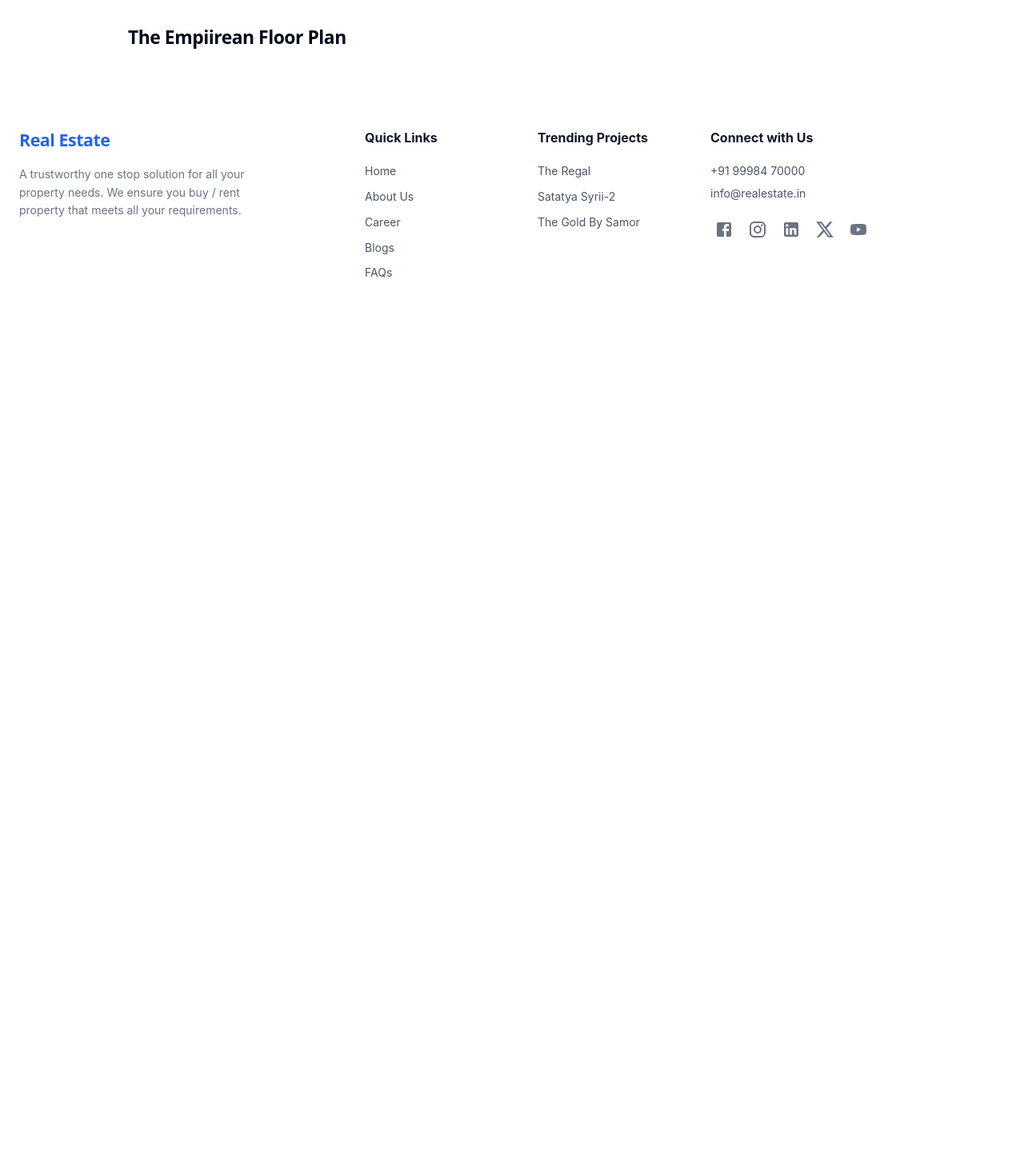
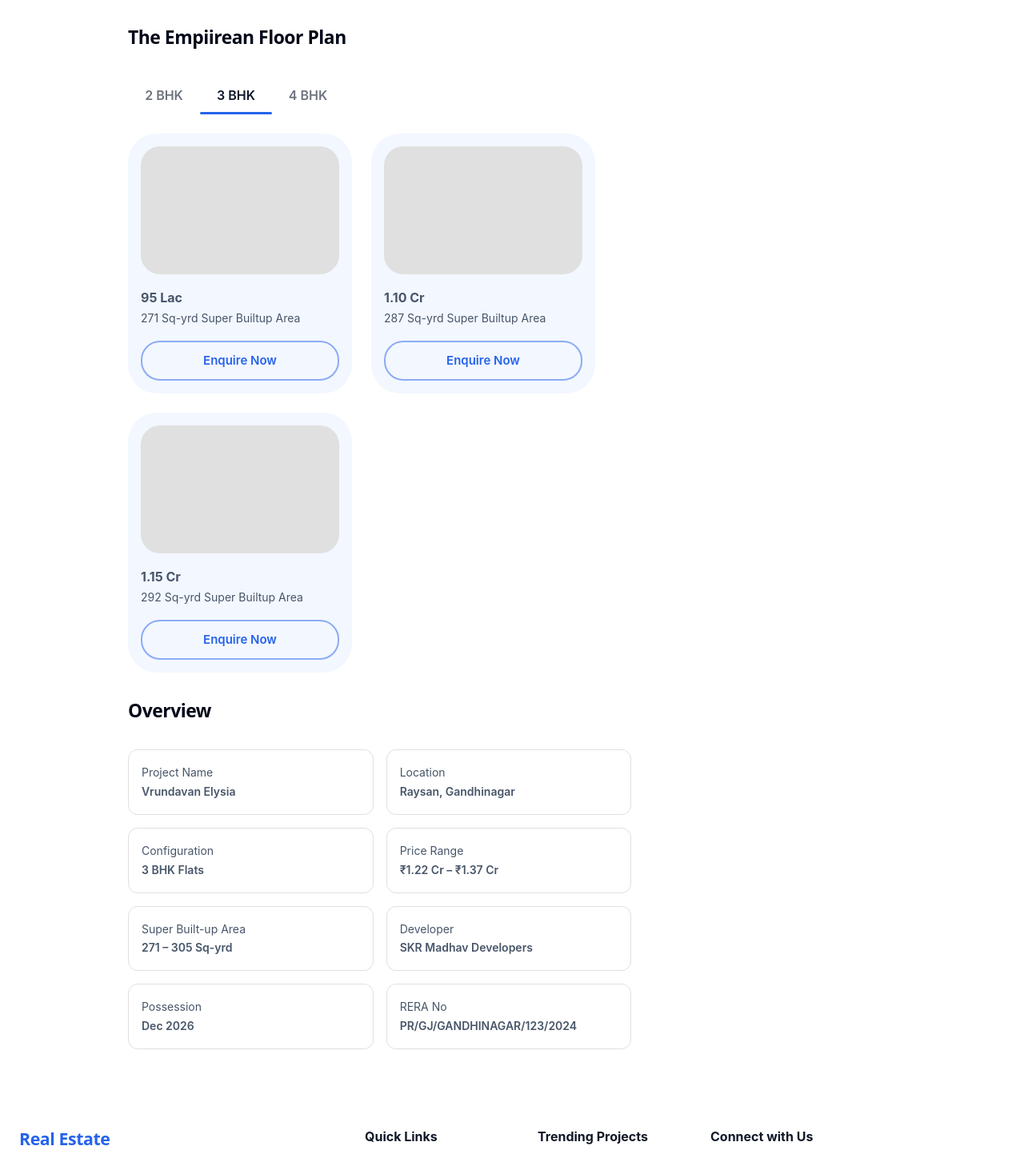
Before and after one commit to umang-kanhasoft/realEstateFrontend, a Next.js app: page /1/1/1 in a window 1280 px wide. Shown: the part 1007-2450 px from the top of the page at 80% size. Before the commit the page ends 1400 px from the top, so only its background shows below. Built offline with nearby package versions, Linux system fonts and the light colour scheme; no server answers.

Commit message:
Add new data

```diff
--- /dev/null
+++ b/src/app/[city]/[locality]/[projectSlug]/FloorPlans.tsx
@@ -0,0 +1,60 @@
+import { Box, Typography, Button } from "@mui/material";
+
+const data = {
+    2: [
+        { price: "65 Lac", area: "271 Sq-yrd" },
+        { price: "75 Lac", area: "287 Sq-yrd" },
+        { price: "80 Lac", area: "292 Sq-yrd" },
+    ],
+    3: [
+        { price: "95 Lac", area: "271 Sq-yrd" },
+        { price: "1.10 Cr", area: "287 Sq-yrd" },
+        { price: "1.15 Cr", area: "292 Sq-yrd" },
+    ],
+    4: [
+        { price: "1.22 Cr", area: "271 Sq-yrd" },
+        { price: "₹1.29 Cr", area: "287 Sq-yrd" },
+        { price: "₹1.31 Cr", area: "292 Sq-yrd" },
+    ],
+};
+
+function FloorPlans({ bhk }: { bhk: string }) {
+    return (
+        <Box display="flex" gap={3} flexWrap="wrap">
+            {data[bhk]?.map((item: { price: string; area: string }, index: number) => (
+                <Box
+                    key={index}
+                    sx={{
+                        width: 280,
+                        backgroundColor: "#f3f7ff",
+                        borderRadius: 3,
+                        p: 2,
+                    }}
+                >
+                    <Box
+                        sx={{
+                            height: 160,
+                            backgroundColor: "#e0e0e0",
+                            borderRadius: 2,
+                            mb: 2,
+                        }}
+                    />
+
+                    <Typography fontWeight={700}>{item.price}</Typography>
+                    <Typography variant="body2" color="text.secondary">
+                        {item.area} Super Builtup Area
+                    </Typography>
+
+                    <Button
+                        fullWidth
+                        variant="outlined"
+                        sx={{ mt: 2, borderRadius: 2 }}
+                    >
+                        Enquire Now
+                    </Button>
+                </Box>
+            ))}
+        </Box>
+    );
+}
+export default FloorPlans;
--- a/src/app/[city]/[locality]/[projectSlug]/page.tsx
+++ b/src/app/[city]/[locality]/[projectSlug]/page.tsx
@@ -9,6 +9,9 @@ const projectDetail = {
     "detail": "4, 5 BHK Flat for sale in&nbsp;Chharodi, Ahmedabad",
     "devloper": "Pravish Group"
 }
+import Tabs from '@mui/material/Tabs';
+import Tab from '@mui/material/Tab';
+import FloorPlans from "./FloorPlans";
 
 const projectDescription = [
     {
@@ -23,10 +26,24 @@ const projectDescription = [
         "price": "Sold Out"
     }
 ]
+const overviewData = [
+    { label: "Project Name", value: "Vrundavan Elysia" },
+    { label: "Location", value: "Raysan, Gandhinagar" },
+    { label: "Configuration", value: "3 BHK Flats" },
+    { label: "Price Range", value: "₹1.22 Cr – ₹1.37 Cr" },
+    { label: "Super Built-up Area", value: "271 – 305 Sq-yrd" },
+    { label: "Developer", value: "SKR Madhav Developers" },
+    { label: "Possession", value: "Dec 2026" },
+    { label: "RERA No", value: "PR/GJ/GANDHINAGAR/123/2024" },
+];
 
 export default function ProjectPage() {
     const { city, locality, projectSlug } = useParams();
+    const [value, setValue] = useState("3");
 
+    const handleChange = (event: any, newValue: any) => {
+        setValue(newValue);
+    };
     return (
         <>
             <ProjectGallary />
@@ -93,6 +110,59 @@ export default function ProjectPage() {
                             The Empiirean Floor Plan
                         </Typography>
                     </Box>
+                    <Box>
+                        <Tabs
+                            value={value}
+                            onChange={handleChange}
+                            textColor="inherit"
+                            indicatorColor="primary"
+                            sx={{
+                                mb: 3,
+                                "& .MuiTab-root": {
+                                    fontWeight: 600,
+                                    textTransform: "none",
+                                    fontSize: "16px",
+                                },
+                                "& .MuiTabs-indicator": {
+                                    height: "3px",
+                                    borderRadius: "4px",
+                                },
+                            }}
+                        >
+                            <Tab label="2 BHK" value="2" />
+                            <Tab label="3 BHK" value="3" />
+                            <Tab label="4 BHK" value="4" />
+                        </Tabs>
+                        {value === "2" && <FloorPlans bhk="2" />}
+                        {value === "3" && <FloorPlans bhk="3" />}
+                        {value === "4" && <FloorPlans bhk="4" />}
+                    </Box>
+
+                    <Box sx={{ mt: 4, mb: 4 }}>
+                        <Typography variant="h4" fontWeight={600}>
+                            Overview
+                        </Typography>
+                        <Grid container spacing={2} mt={2}>
+                            {overviewData.map((item, index) => (
+                                <Grid item xs={12} md={6} key={index}>
+                                    <Box
+                                        sx={{
+                                            border: "1px solid #e0e0e0",
+                                            borderRadius: "12px",
+                                            p: 2,
+                                        }}
+                                    >
+                                        <Typography variant="body2" color="text.secondary">
+                                            {item?.label}
+                                        </Typography>
+                                        <Typography variant="body2" fontWeight={600}>
+                                            {item?.value}
+                                        </Typography>
+                                    </Box>
+                                </Grid>
+                            ))}
+                        </Grid>
+                    </Box>
                 </Grid>
                 <Grid item xs={12} md={4}>
                 </Grid>
```
Also changed, not shown: 1 other file (tests, documents, lock files or other folders).
